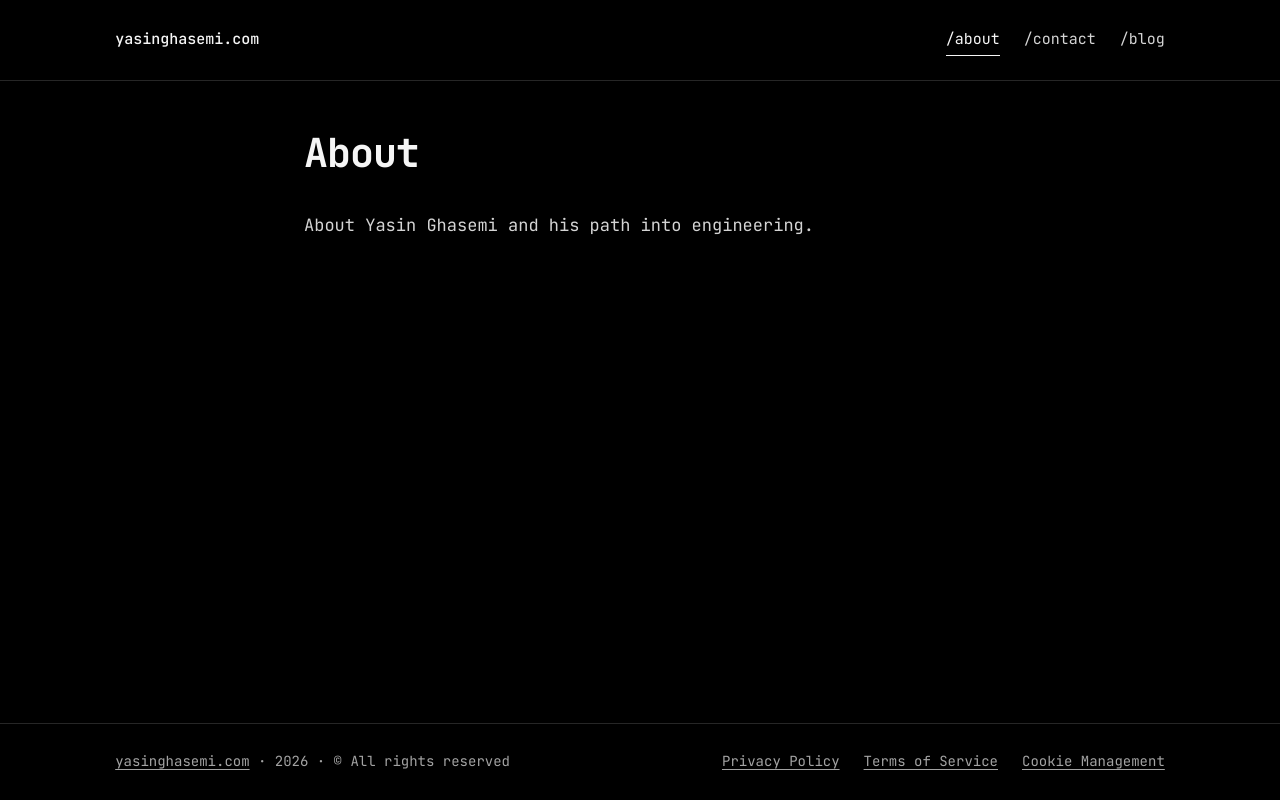
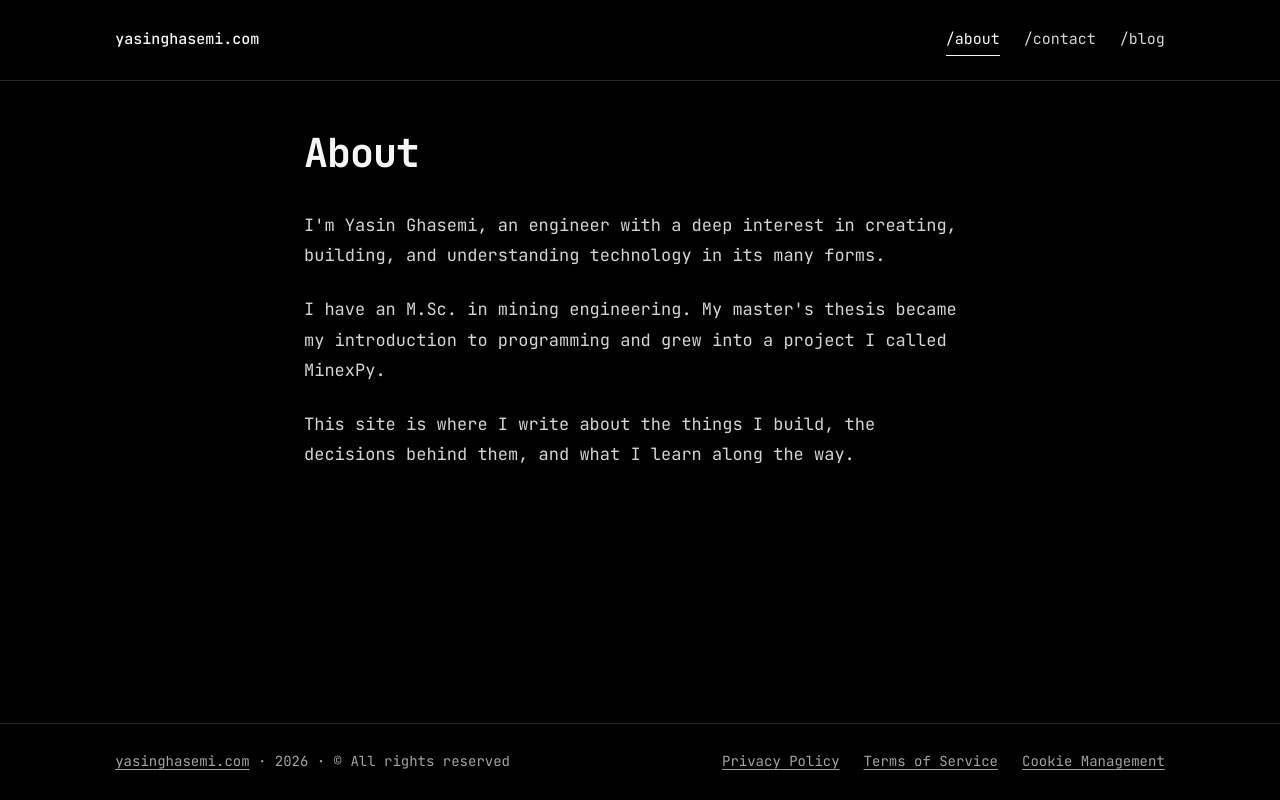
Before and after one commit to SupernovifieD/yasinghasemi.com, a Next.js app: page /about in a window 1280 px wide. Built offline with nearby package versions, Linux system fonts and the light colour scheme.

Commit message:
feat: create concise about page

```diff
--- a/app/about/page.tsx
+++ b/app/about/page.tsx
@@ -4,7 +4,18 @@ export default function AboutPage() {
   return (
     <ReadingLayout>
       <h1>About</h1>
-      <p>About Yasin Ghasemi and his path into engineering.</p>
+      <p>
+        I&apos;m Yasin Ghasemi, an engineer with a deep interest in creating,
+        building, and understanding technology in its many forms.
+      </p>
+      <p>
+        I have an M.Sc. in mining engineering. My master&apos;s thesis became my
+        introduction to programming and grew into a project I called MinexPy.
+      </p>
+      <p>
+        This site is where I write about the things I build, the decisions
+        behind them, and what I learn along the way.
+      </p>
     </ReadingLayout>
   );
 }
```
Also changed, not shown: 1 other file (tests, documents, lock files or other folders).
